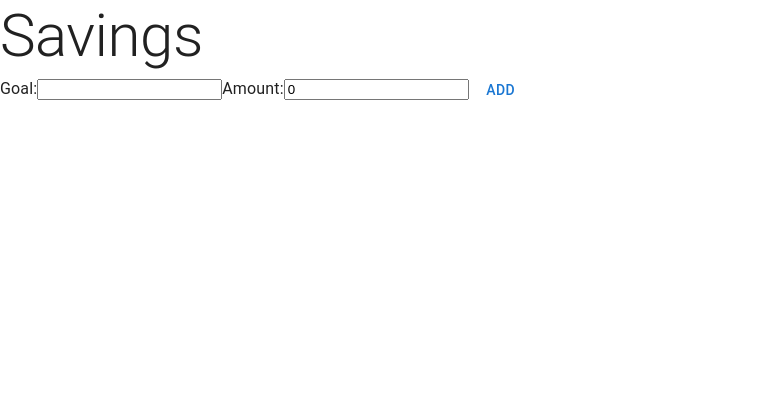
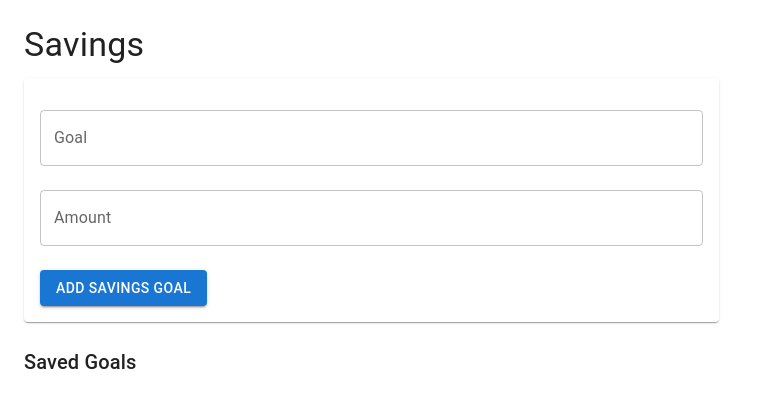
Before and after one commit to gbowne1/SavvyBudget, a React (Create React App) app: page /savings in a window 1280 px wide. Shown: the top 408 px of the page, without its empty margins (0-782 px from the left). Built offline with nearby package versions, Linux system fonts and the light colour scheme.

Commit message:
updated the Dashboard and Savings components and pages

```diff
--- a/src/pages/Dashboard.js
+++ b/src/pages/Dashboard.js
@@ -23,10 +23,13 @@ const Dashboard = () => {
         <Box sx={{ padding: 2 }}>
           <Typography variant="h6">Navigation</Typography>
           <List>
-            <ListItem button>
+            <ListItem button component="a" href="/dashboard">
               <ListItemText primary="Dashboard" />
             </ListItem>
-            <ListItem button>
+            <ListItem button component="a" href="/savings">
+              <ListItemText primary="Savings" />
+            </ListItem>
+            <ListItem button component="a" href="/settings">
               <ListItemText primary="Settings" />
             </ListItem>
           </List>
--- a/src/pages/Savings.js
+++ b/src/pages/Savings.js
@@ -1,39 +1,60 @@
-import { useState } from 'react';
-import { Typography, Button, Box } from '@mui/material';
+import React, { useState } from 'react';
+import { Typography, Button, TextField, Box, List, ListItem, ListItemText, Paper } from '@mui/material';
 
 function Savings() {
   const [goal, setGoal] = useState('');
-  const [amount, setAmount] = useState(0);
+  const [amount, setAmount] = useState('');
   const [savings, setSavings] = useState([]);
 
   const handleSubmit = (event) => {
     event.preventDefault();
-    setSavings([...savings, { goal, amount }]);
-    setGoal('');
-    setAmount(0);
+    if (goal.trim() && amount > 0) {
+      setSavings([...savings, { goal, amount: parseFloat(amount) }]);
+      setGoal('');
+      setAmount('');
+    }
   };
 
   return (
-    <Box>
-      <Typography variant="h2">Savings</Typography>
-      <form onSubmit={handleSubmit}>
-        <label>
-          Goal:
-          <input type="text" value={goal} onChange={(event) => setGoal(event.target.value)} />
-        </label>
-        <label>
-          Amount:
-          <input type="number" value={amount} onChange={(event) => setAmount(event.target.value)} />
-        </label>
-        <Button type="submit">Add</Button>
-      </form>
-      <ul>
+    <Box sx={{ padding: 3 }}>
+      <Typography variant="h4" gutterBottom>
+        Savings
+      </Typography>
+      <Paper sx={{ padding: 2, marginBottom: 3 }}>
+        <form onSubmit={handleSubmit}>
+          <TextField
+            label="Goal"
+            value={goal}
+            onChange={(e) => setGoal(e.target.value)}
+            fullWidth
+            margin="normal"
+          />
+          <TextField
+            label="Amount"
+            type="number"
+            value={amount}
+            onChange={(e) => setAmount(e.target.value)}
+            fullWidth
+            margin="normal"
+          />
+          <Button type="submit" variant="contained" color="primary" sx={{ marginTop: 2 }}>
+            Add Savings Goal
+          </Button>
+        </form>
+      </Paper>
+      <Typography variant="h6" gutterBottom>
+        Saved Goals
+      </Typography>
+      <List>
         {savings.map((item, index) => (
-          <li key={index}>
-            {item.goal}: {item.amount}
-          </li>
+          <ListItem key={index} divider>
+            <ListItemText
+              primary={item.goal}
+              secondary={`Amount: $${item.amount.toFixed(2)}`}
+            />
+          </ListItem>
         ))}
-      </ul>
+      </List>
     </Box>
   );
 }
```
